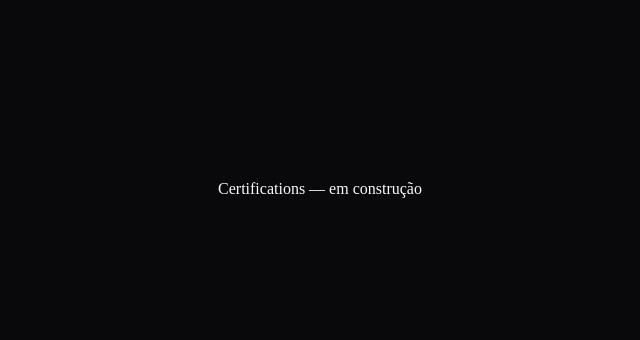
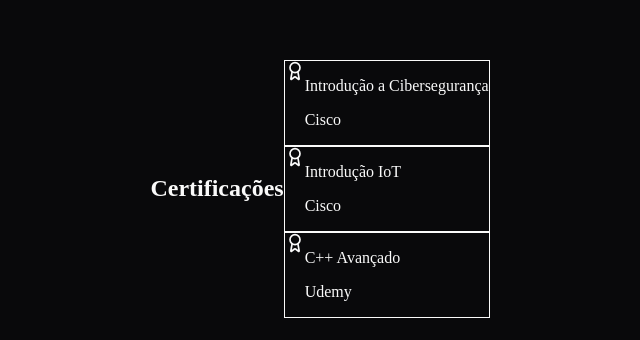
Before and after one commit to VitorRS12/my-personal-portfolio, a Next.js app: page / in a window 1280 px wide. Shown: the part 3631-3971 px from the top of the page, without its empty margins (320-960 px from the left). Built offline with nearby package versions, Linux system fonts and the light colour scheme.

Commit message:
feat: aprimorar as seções de Certificações e Formação com novos dados e componentes; melhorar o layout e as animações

```diff
--- a/components/Certifications.tsx
+++ b/components/Certifications.tsx
@@ -1,8 +1,32 @@
-// components/Certifications.tsx
+import {Award } from 'lucide-react'
+import { Section } from '@/components/ui/Section'
+import { Card } from '@/components/ui/Card'
+import{ FadeIn } from '@/components/motion/FadeIn'
+import { certificationsData } from '@/data/certifications'
+
+
 export function Certifications() {
   return (
     <section id="certifications" className="flex min-h-screen items-center justify-center">
-      <p className="text-text-secondary">Certifications — em construção</p>
+      <FadeIn>
+        <h2 className="font-mono text-sm text-accent">Certificações</h2>
+      </FadeIn>
+
+      <div className="mt-8 grid gap-4 sm:grid-cols-3">
+        {certificationsData.map((cert, i) => (
+          <FadeIn key={cert.name} delay={i * 0.1}>
+            <Card className="cursor-target flex items-statr gap-3">
+              <Award size={20} className="mt-0.5 shrink-0 text-accent" />
+              <div>
+                <p className="text-sm font-medium text-text-primary">
+                  {cert.name}
+                </p>
+                <p className="text-xs text-text-secondary">{cert.issuer}</p>
+              </div>
+            </Card>
+          </FadeIn>
+        ))}
+      </div>
     </section>
   )
 }
--- a/components/Education.tsx
+++ b/components/Education.tsx
@@ -1,8 +1,35 @@
-// components/Education.tsx
+import { Section } from '@/components/ui/Section'
+import { FadeIn } from '@/components/motion/FadeIn'
+import { educationData } from '@/data/education'
+
+
 export function Education() {
   return (
-    <section id="education" className="flex min-h-screen items-center justify-center">
-      <p className="text-text-secondary">Education — em construção</p>
+    <section id="education">
+      <FadeIn>
+        <h2 className="font-mono text-sm text-accent">Formação</h2>
+      </FadeIn>
+
+      <div className="mt-8 space-y-6 border-l border-border pl-6">
+        {educationData.map((item, i) => (
+          <FadeIn key={item.course} delay={i * 0.1}>
+            <div className="relative">
+              <span
+                className={`absolute -left-[29px] top-1.5 h-2.5 w-2.5 rounded-full ${
+                  item.status === 'completed' ? 'bg-accent' : 'bg-text-secondary'
+                  }`}
+                 />
+                 <div className="flex flex-wrap items-baseline justify-between gap-2">
+                  <h3 className="font-semibold text-text-primary">{item.course}</h3>
+                  <span className="font-mono text-xs text-text-secondary">
+                    {item.period}
+                  </span>
+                 </div>
+                 <p className="text-sm text-text-secondary">{item.institution}</p>
+            </div>
+          </FadeIn>
+        ))}
+      </div>
     </section>
   )
 }
--- /dev/null
+++ b/data/certifications.ts
@@ -0,0 +1,14 @@
+export const certificationsData = [
+    {
+        name: 'Introdução a Cibersegurança',
+        issuer: 'Cisco',
+    },
+    {
+        name: 'Introdução IoT',
+        issuer: 'Cisco',
+    },
+    {
+        name: 'C++ Avançado',
+        issuer: 'Udemy',
+    },
+] as const
--- /dev/null
+++ b/data/education.ts
@@ -0,0 +1,14 @@
+export const educationData = [
+    {
+        course: 'Análise e Desenvolvimento de Sistemas',
+        institution: 'Universidade Jorge Amado',
+        period: 'Concluído em 05/08/2026',
+        status: 'completed' as const,
+    },
+    {
+        course: 'Defesa Cibernética',
+        institution: 'Universidade Estácio de Sá',
+        period: 'Previsão de conclusão: 06/2028',
+        status: 'in-progress' as const,
+    },
+]
```
